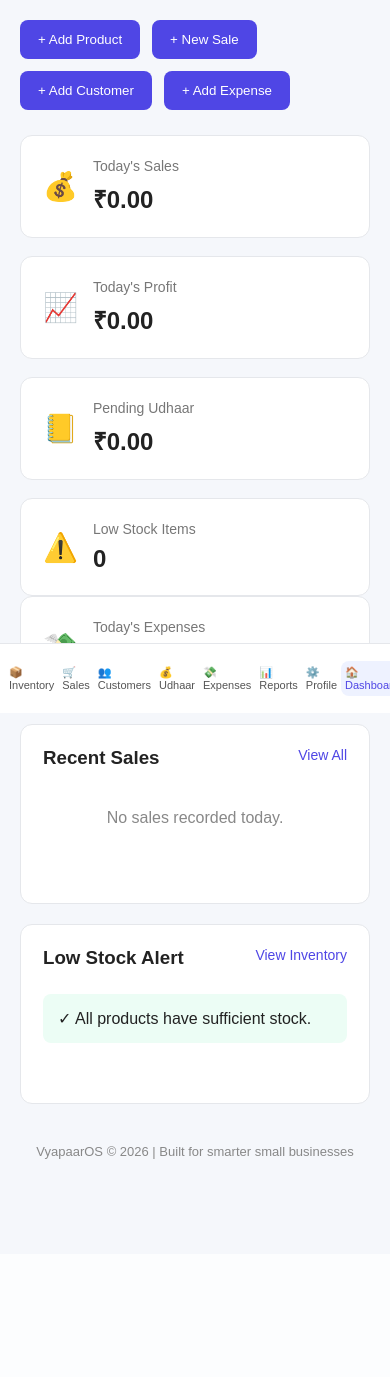
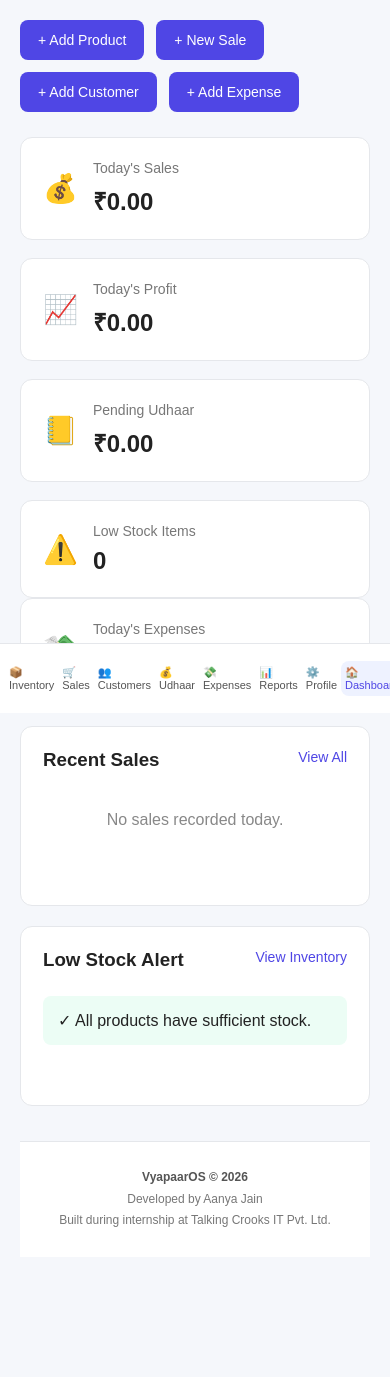
Before and after one commit to aanyajain9/VyapaarOS, a Flask app: page / in a window 390 px wide. Shown: the part 131-1508 px from the top of the page. Before the commit the page ends 1290 px from the top, so only its background shows below. Run offline with Flask 3, Linux system fonts and the light colour scheme; data that the repository does not hold is empty.

Commit message:
"Finalize VyapaarOS project"

```diff
--- a/app.py
+++ b/app.py
@@ -112,6 +112,25 @@ def dashboard():
     today_expenses = cursor.fetchone()["today_expenses"]
 
 
+    # =========================
+    # VENDOR PROFILE
+    # =========================
+
+    cursor.execute("""
+        SELECT name
+        FROM vendors
+        WHERE vendor_id = 1
+    """)
+
+    vendor = cursor.fetchone()
+
+    vendor_name = vendor["name"] if vendor else "Shop Owner"
+
+
+    # =========================
+    # CLOSE DATABASE
+    # =========================
+
     cursor.close()
     connection.close()
 
@@ -122,9 +141,9 @@ def dashboard():
         today_profit=today_profit,
         pending_credit=pending_credit,
         low_stock=low_stock,
-        today_expenses=today_expenses
+        today_expenses=today_expenses,
+        vendor_name=vendor_name
     )
-
 # =========================
 # INVENTORY
 # =========================
--- a/static/css/style.css
+++ b/static/css/style.css
@@ -524,3 +524,82 @@ td {
     }
 
 }
+.quick-action-btn {
+    text-decoration: none;
+    border: none;
+    padding: 12px 18px;
+    border-radius: 8px;
+    cursor: pointer;
+    background: #4f46e5;
+    color: white;
+    display: inline-block;
+    font-size: 14px;
+}
+
+.quick-action-btn:hover {
+    opacity: 0.9;
+}
+
+
+/* =========================
+   FOOTER / BRANDING
+========================= */
+
+.site-footer {
+    text-align: center;
+    padding: 25px 20px;
+    margin-top: 35px;
+    color: #777;
+    font-size: 13px;
+    line-height: 1.8;
+    border-top: 1px solid #e5e7eb;
+    background: #ffffff;
+}
+
+.site-footer div:first-child {
+    font-weight: 600;
+    color: #555;
+}
+
+@media (max-width: 650px) {
+    .site-footer {
+        margin-bottom: 70px;
+        font-size: 12px;
+        padding: 20px 10px;
+    }
+}
+
+.brand-logo {
+    width: 100px;
+    height: 100px;
+    object-fit: contain;
+    display: block;
+    margin: 0 auto 10px;
+}
+
+.logo {
+    text-align: center;
+}
+
+.site-footer {
+    text-align: center;
+    padding: 25px 20px;
+    margin-top: 35px;
+    color: #777;
+    font-size: 13px;
+    line-height: 1.8;
+    border-top: 1px solid #e5e7eb;
+    background: #ffffff;
+}
+
+.site-footer div:first-child {
+    font-weight: 600;
+    color: #555;
+}
+
+@media (max-width: 650px) {
+    .site-footer {
+        margin-bottom: 70px;
+        font-size: 12px;
+    }
+}
--- a/templates/dashboard.html
+++ b/templates/dashboard.html
@@ -16,10 +16,7 @@
     <!-- Sidebar -->
     <aside class="sidebar">
 
-        <div class="logo">
-            <h2>VyapaarOS</h2>
-            <p>Smart Business Management</p>
-        </div>
+
 
         <nav>
 
@@ -78,7 +75,7 @@
 
             <div class="profile">
                 👤
-                <span>Shop Owner</span>
+                <span>{{ vendor_name }}</span>
             </div>
 
         </header>
@@ -87,22 +84,21 @@
         <!-- Quick Actions -->
         <section class="quick-actions">
 
-            <button>
+            <a href="/inventory" class="quick-action-btn">
                 + Add Product
-            </button>
+            </a>
 
-            <button>
+            <a href="/sales" class="quick-action-btn">
                 + New Sale
-            </button>
+            </a>
 
-            <button>
+            <a href="/customers" class="quick-action-btn">
                 + Add Customer
-            </button>
+            </a>
 
-            <button>
+            <a href="/expenses" class="quick-action-btn">
                 + Add Expense
-            </button>
-
+            </a>
         </section>
 
 
@@ -228,14 +224,11 @@
 
 
         <!-- Footer -->
-        <footer>
-
-            <p>
-                VyapaarOS © 2026 | Built for smarter small businesses
-            </p>
-
+         <footer class="site-footer">
+    <div>VyapaarOS © 2026</div>
+    <div>Developed by Aanya Jain</div>
+    <div>Built during internship at Talking Crooks IT Pvt. Ltd.</div>
         </footer>
-
     </main>
 
 </body>
--- a/templates/reports.html
+++ b/templates/reports.html
@@ -22,8 +22,10 @@
     <aside class="sidebar">
 
         <div class="logo">
-
-            <h2>VyapaarOS</h2>
+            <img
+            src="{{ url_for('static', filename='images/vyapaaros-logo.png') }}"
+            alt="VyapaarOS Logo"
+            class="brand-logo">
 
             <p>Smart Business Management</p>
 
```
Also changed, not shown: templates/base.html (+38 -0 lines), templates/customer.html (+5 -2 lines), templates/edit_customer.html (+5 -5 lines), templates/edit_product.html (+6 -1 lines), templates/expenses.html (+6 -2 lines), templates/inventory.html (+6 -1 lines), templates/profile.html (+6 -2 lines), templates/sales.html (+6 -1 lines), templates/udhaar.html (+5 -5 lines), static/images/vyapaaros-logo.png (added).
